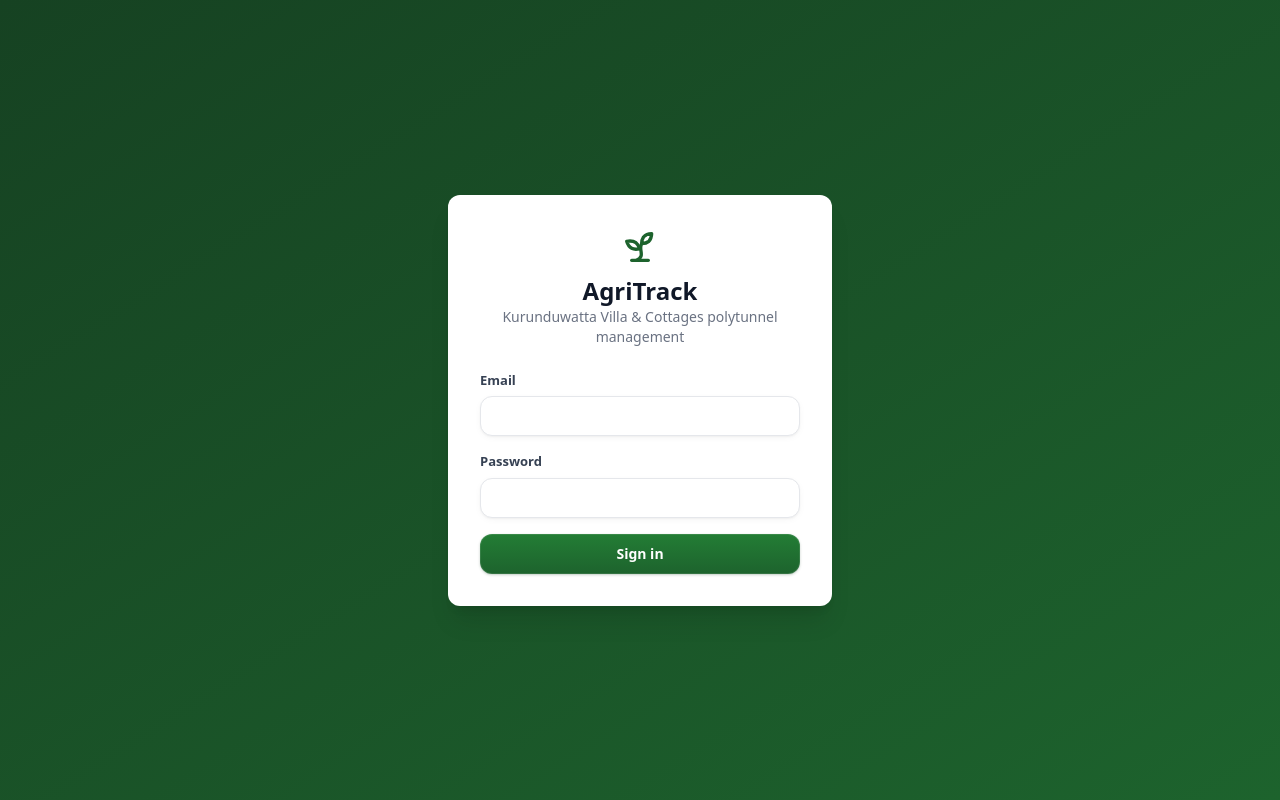
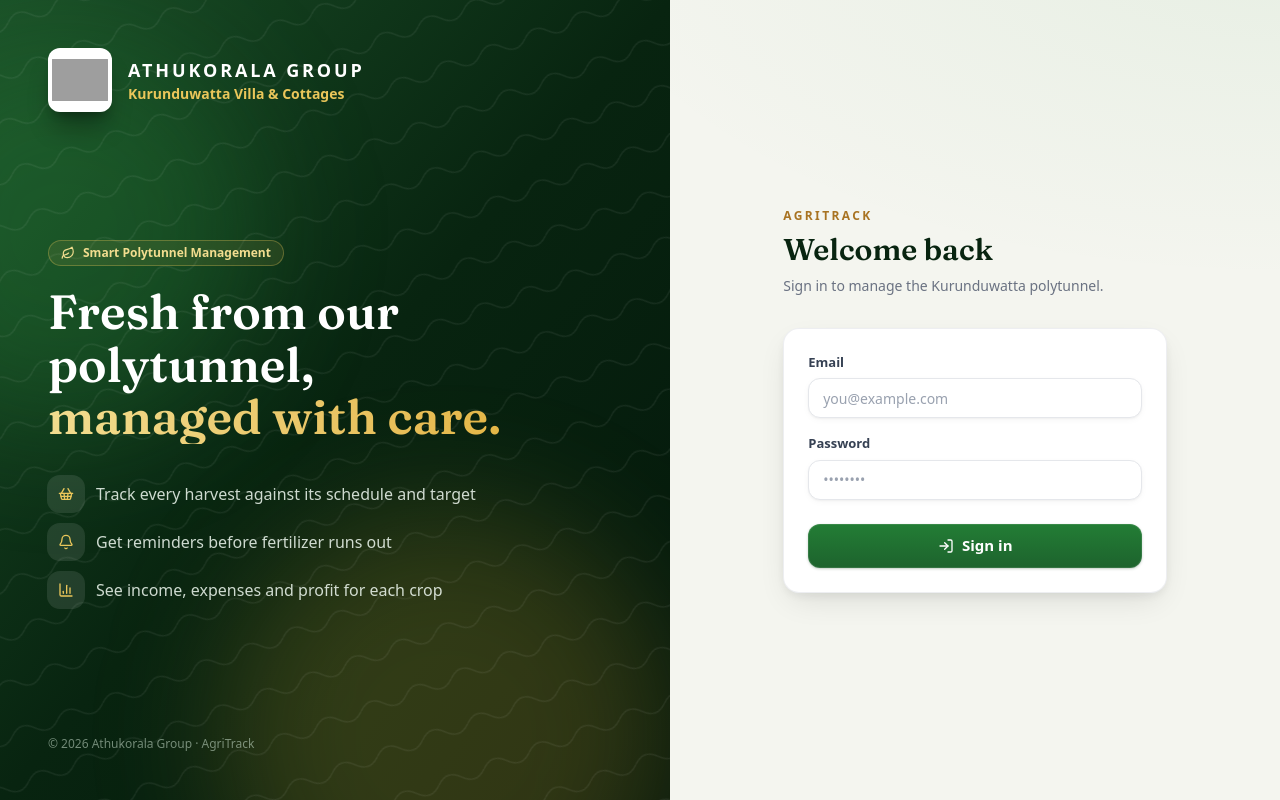
Before and after one commit to ThuryaNikethani/AgriTrack-, a Next.js app: page /login in a window 1280 px wide. Built offline with nearby package versions, Linux system fonts and the light colour scheme; grey boxes are pictures that could not be loaded.

Commit message:
Redesign login page with Athukorala Group brand panel

```diff
--- a/src/app/login/login-form.tsx
+++ b/src/app/login/login-form.tsx
@@ -1,6 +1,7 @@
 "use client";
 
 import { useActionState } from "react";
+import { LogIn } from "lucide-react";
 import { loginAction } from "./actions";
 import { Field, Input } from "@/components/ui/form-controls";
 import { FormMessage, SubmitButton, initialActionState } from "@/components/form-helpers";
@@ -12,12 +13,14 @@ export function LoginForm() {
     <form action={formAction} className="flex flex-col gap-4">
       <FormMessage state={state} />
       <Field label="Email" htmlFor="email">
-        <Input id="email" name="email" type="email" autoComplete="email" required />
+        <Input id="email" name="email" type="email" autoComplete="email" placeholder="you@example.com" required />
       </Field>
       <Field label="Password" htmlFor="password">
-        <Input id="password" name="password" type="password" autoComplete="current-password" required />
+        <Input id="password" name="password" type="password" autoComplete="current-password" placeholder="••••••••" required />
       </Field>
-      <SubmitButton className="w-full">Sign in</SubmitButton>
+      <SubmitButton size="lg" className="mt-2 w-full">
+        <LogIn /> Sign in
+      </SubmitButton>
     </form>
   );
 }
--- a/src/app/login/page.tsx
+++ b/src/app/login/page.tsx
@@ -1,21 +1,79 @@
-import { Sprout } from "lucide-react";
+import { BarChart3, Bell, Leaf, ShoppingBasket } from "lucide-react";
+import { BrandLogo } from "@/components/brand-logo";
 import { LoginForm } from "./login-form";
 
 export const metadata = { title: "Sign in" };
 
+const highlights = [
+  { icon: ShoppingBasket, text: "Track every harvest against its schedule and target" },
+  { icon: Bell, text: "Get reminders before fertilizer runs out" },
+  { icon: BarChart3, text: "See income, expenses and profit for each crop" },
+];
+
 export default function LoginPage() {
   return (
-    <main className="flex min-h-screen items-center justify-center bg-gradient-to-br from-green-900 to-green-700 p-4">
-      <div className="w-full max-w-sm rounded-xl bg-white p-8 shadow-xl">
-        <div className="mb-6 flex flex-col items-center text-center">
-          <Sprout className="h-10 w-10 text-green-700" />
-          <h1 className="mt-2 text-2xl font-bold text-gray-900">AgriTrack</h1>
-          <p className="text-sm text-gray-500">
-            Kurunduwatta Villa &amp; Cottages polytunnel management
-          </p>
+    <main className="grid min-h-screen lg:grid-cols-[1.1fr_1fr]">
+      {/* Brand panel */}
+      <section className="relative hidden overflow-hidden bg-green-950 p-12 text-white lg:flex lg:flex-col lg:justify-between">
+        <div className="pointer-events-none absolute inset-0 bg-gradient-to-br from-green-800 via-green-950 to-[#04170b]" />
+        <div className="pointer-events-none absolute -left-32 top-10 h-96 w-96 rounded-full bg-green-500/25 blur-3xl" />
+        <div className="pointer-events-none absolute -bottom-40 right-0 h-[28rem] w-[28rem] rounded-full bg-gold-400/20 blur-3xl" />
+        <svg className="pointer-events-none absolute inset-0 h-full w-full opacity-[0.07]" aria-hidden="true">
+          <defs>
+            <pattern id="rows" width="48" height="48" patternUnits="userSpaceOnUse" patternTransform="rotate(-20)">
+              <path d="M0 24 Q12 12 24 24 T48 24" fill="none" stroke="currentColor" strokeWidth="1.5" />
+            </pattern>
+          </defs>
+          <rect width="100%" height="100%" fill="url(#rows)" />
+        </svg>
+
+        <div className="relative flex items-center gap-4">
+          <BrandLogo className="h-16 w-16 shadow-xl shadow-black/30" />
+          <div>
+            <p className="text-lg font-extrabold uppercase tracking-[0.16em]">Athukorala Group</p>
+            <p className="text-sm font-semibold text-gold-300">Kurunduwatta Villa &amp; Cottages</p>
+          </div>
         </div>
-        <LoginForm />
-      </div>
+
+        <div className="relative max-w-lg">
+          <span className="inline-flex items-center gap-2 rounded-full border border-gold-300/30 bg-gold-300/10 px-3 py-1 text-xs font-semibold text-gold-200">
+            <Leaf className="h-3.5 w-3.5" /> Smart Polytunnel Management
+          </span>
+          <h1 className="mt-5 font-display text-5xl font-semibold leading-[1.1]">
+            Fresh from our polytunnel,
+            <span className="block bg-gradient-to-r from-gold-200 to-gold-400 bg-clip-text text-transparent">
+              managed with care.
+            </span>
+          </h1>
+          <ul className="mt-8 space-y-3">
+            {highlights.map(({ icon: Icon, text }) => (
+              <li key={text} className="flex items-center gap-3 text-green-50/85">
+                <span className="flex h-9 w-9 items-center justify-center rounded-xl bg-white/10 ring-1 ring-white/10">
+                  <Icon className="h-4 w-4 text-gold-300" />
+                </span>
+                {text}
+              </li>
+            ))}
+          </ul>
+        </div>
+
+        <p className="relative text-xs text-green-100/50">© {new Date().getFullYear()} Athukorala Group · AgriTrack</p>
+      </section>
+
+      {/* Form panel */}
+      <section className="flex items-center justify-center p-6 sm:p-12">
+        <div className="w-full max-w-sm animate-fade-up">
+          <div className="mb-8 flex flex-col items-center text-center lg:items-start lg:text-left">
+            <BrandLogo className="h-16 w-16 shadow-lg lg:hidden" />
+            <p className="mt-4 text-xs font-bold uppercase tracking-[0.2em] text-gold-600 lg:mt-0">AgriTrack</p>
+            <h2 className="mt-2 font-display text-3xl font-semibold text-green-950">Welcome back</h2>
+            <p className="mt-2 text-sm text-gray-500">Sign in to manage the Kurunduwatta polytunnel.</p>
+          </div>
+          <div className="rounded-2xl border border-gray-200/70 bg-white p-6 shadow-lift">
+            <LoginForm />
+          </div>
+        </div>
+      </section>
     </main>
   );
 }
--- a/src/components/form-helpers.tsx
+++ b/src/components/form-helpers.tsx
@@ -28,8 +28,8 @@ export function FormMessage({ state }: { state: ActionState }) {
     <p
       className={
         state.ok
-          ? "rounded-md bg-green-50 px-3 py-2 text-sm text-green-800"
-          : "rounded-md bg-red-50 px-3 py-2 text-sm text-red-700"
+          ? "rounded-xl bg-green-50 px-3.5 py-2.5 text-sm font-medium text-green-800 ring-1 ring-inset ring-green-200"
+          : "rounded-xl bg-red-50 px-3.5 py-2.5 text-sm font-medium text-red-700 ring-1 ring-inset ring-red-200"
       }
     >
       {state.message}
```
